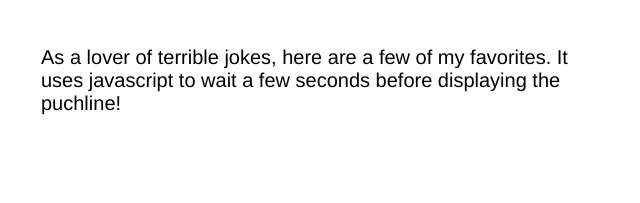
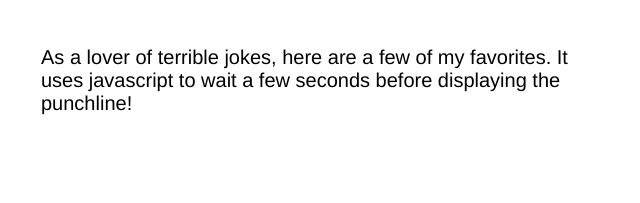
Before and after one commit to ny8nine/ny8nine.github.io, a plain HTML site: page index.html in a window 1280 px wide. Shown: the part 410-613 px from the top of the page, 404-1044 px from the left. Drawn offline with nearby package versions, Linux system fonts and the light colour scheme.

Commit message:
fix spelling errors

```diff
--- a/index.html
+++ b/index.html
@@ -34,7 +34,7 @@
             </a>
           </div>
           <div class="description">
-            As a lover of terrible jokes, here are a few of my favorites. It uses  javascript to wait a few seconds before displaying the puchline!
+            As a lover of terrible jokes, here are a few of my favorites. It uses  javascript to wait a few seconds before displaying the punchline!
           </div>
         </div><!-- random pun -->
 
```
